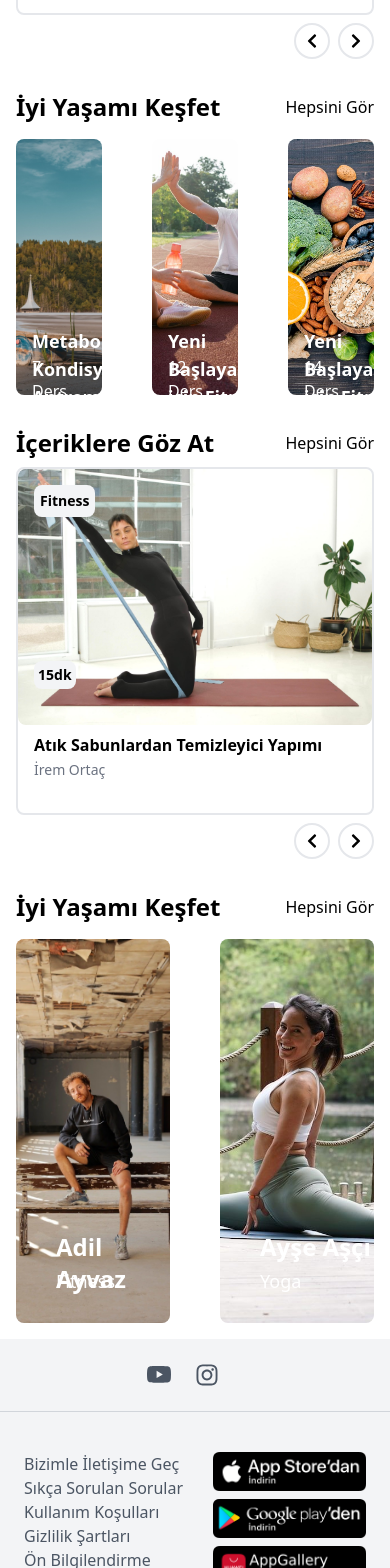
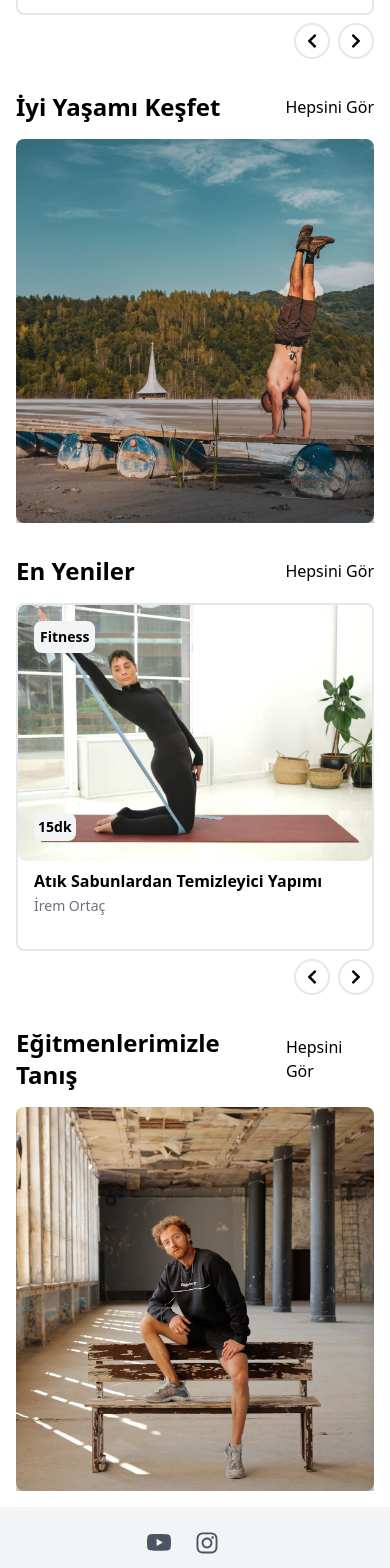
Before and after one commit to dogukancaner/iyiyasa-app, a React (Create React App) app: page / in a window 390 px wide. Shown: the part 1060-2628 px from the top of the page. Built offline with nearby package versions, Linux system fonts and the light colour scheme.

Commit message:
add responsive design Instructor.js and DiscoverContent.js

```diff
--- a/src/components/Content.js
+++ b/src/components/Content.js
@@ -105,7 +105,7 @@ const Content = () => {
                   <span className="absolute left-4 top-4 text-black border-2 p-1 border-transparent rounded-lg text-sm bg-gray-100 font-bold">
                     {item.category}
                   </span>
-                  <span className="absolute top-48 left-4 text-black border-gray-100  p-1 rounded-lg text-sm bg-gray-100 font-bold">
+                  <span className="absolute top-52 left-4 text-black border-gray-100  p-1 rounded-lg text-sm bg-gray-100 font-bold">
                     15dk
                   </span>
                   <div className="pl-4 h-20 mt-2">
--- a/src/components/DiscoverContent.js
+++ b/src/components/DiscoverContent.js
@@ -12,7 +12,7 @@ import "swiper/css/pagination";
 import "swiper/css/navigation";
 
 // import required modules
-import { Pagination, Navigation } from "swiper";
+import { Pagination } from "swiper";
 
 const sliderObject = [
   {
@@ -56,14 +56,11 @@ const Content = () => {
       </div>
       <div>
         <Swiper
-          className="mt-4"
-          modules={[Pagination, Navigation]}
-          spaceBetween={50}
-          slidesPerView={3}
-          navigation={false}
+          slidesPerView={1}
+          spaceBetween={10}
           breakpoints={{
             640: {
-              slidesPerView: 2,
+              slidesPerView: 1,
               spaceBetween: 10,
             },
             768: {
@@ -72,9 +69,74 @@ const Content = () => {
             },
             1024: {
               slidesPerView: 3,
-              spaceBetween: 30,
+              spaceBetween: 40,
             },
           }}
+          modules={[Pagination]}
+          className="mt-4"
+        >
+          {sliderObject.map((item, index) => (
+            <SwiperSlide key={index}>
+              <div className="group w-full h-96 [perspective:1000px]">
+                <div className="relative h-full rounded-xl shadow-xl transition-all duration-500 [transform-style:preserve-3d] group-hover:[transform:rotateY(180deg)]">
+                  <div className="absolute inset-0">
+                    <img
+                      className="h-full w-full rounded-lg object-cover shadow-xl shadow-black/40"
+                      src={item.image}
+                      alt=""
+                    />
+                  </div>
+                  <div className="absolute inset-0 h-full w-full rounded-xl bg-black/80 px-12 text-center text-slate-200 [transform:rotateY(180deg)] [backface-visibility:hidden]">
+                    <div className="flex min-h-full flex-col items-center justify-center">
+                      <h1 className="text-3xl font-bold">
+                        {item.instructorname}
+                      </h1>
+                      <p className="text-xl">{item.title}</p>
+                      <button className="mt-4 rounded-md bg-neutral-800 py-1 px-2 text-lg hover:bg-neutral-900">
+                        Keşfet
+                      </button>
+                    </div>
+                  </div>
+                </div>
+              </div>
+              {/* <div className="flex flex-col items-start relative">
+                <img
+                  src={item.image}
+                  alt="content-slider1"
+                  className="w-full object-cover h-96 rounded-lg"
+                />
+                <div className=" absolute top-72 pl-10">
+                  <h1 className=" text-white font-bold mt-1 mb-1 text-2xl">
+                    {item.instructorname}
+                  </h1>
+                </div>
+                <div className="absolute pl-10 mb-4 text-white text-lg flex font-medium top-80 gap-96 mt-2 ">
+                  <p>{item.branch}</p>
+                  <p className="ml-24">Keşfet</p>
+                </div>
+              </div> */}
+            </SwiperSlide>
+          ))}
+        </Swiper>
+        {/* <Swiper
+          slidesPerView={3}
+          spaceBetween={10}
+          breakpoints={{
+            640: {
+              slidesPerView: 1,
+              spaceBetween: 20,
+            },
+            768: {
+              slidesPerView: 2,
+              spaceBetween: 40,
+            },
+            1024: {
+              slidesPerView: 3,
+              spaceBetween: 50,
+            },
+          }}
+          modules={[Pagination]}
+          className="mySwiper"
         >
           {sliderObject.map((item, index) => (
             <SwiperSlide key={index}>
@@ -96,7 +158,7 @@ const Content = () => {
               </div>
             </SwiperSlide>
           ))}
-        </Swiper>
+        </Swiper> */}
       </div>
     </div>
   );
--- a/src/components/Instructor.js
+++ b/src/components/Instructor.js
@@ -1,6 +1,5 @@
 import React from "react";
 
-import DiscoverContent1 from "../img/discover-content.jpg";
 import Instructor1 from "../img/instructor-1.jpg";
 import Instructor2 from "../img/instructor-2.jpg";
 
@@ -12,7 +11,7 @@ import "swiper/css/pagination";
 import "swiper/css/navigation";
 
 // import required modules
-import { Pagination, Navigation } from "swiper";
+import { Pagination } from "swiper";
 
 const sliderObject = [
   {
@@ -30,40 +29,66 @@ const sliderObject = [
     instructorname: "Adil Ayvaz",
     branch: "Fitness",
   },
+  {
+    image: Instructor2,
+    instructorname: "Ayşe Aşçı",
+    branch: "Yoga",
+  },
 ];
 
 const Content = () => {
   return (
     <div className="container mx-auto p-4">
       <div className="flex justify-between items-center">
-        <h1 className="text-2xl font-bold">İyi Yaşamı Keşfet</h1>
+        <h1 className="text-2xl font-bold">Eğitmenlerimizle Tanış</h1>
         <span>Hepsini Gör</span>
       </div>
       <div>
         <Swiper
-          className="mt-4"
-          modules={[Pagination, Navigation]}
-          spaceBetween={50}
-          slidesPerView={2}
-          navigation={false}
+          slidesPerView={1}
+          spaceBetween={10}
           breakpoints={{
             640: {
-              slidesPerView: 2,
+              slidesPerView: 1,
               spaceBetween: 10,
             },
             768: {
-              slidesPerView: 2,
+              slidesPerView: 1,
               spaceBetween: 20,
             },
             1024: {
               slidesPerView: 2,
-              spaceBetween: 30,
+              spaceBetween: 40,
             },
           }}
+          modules={[Pagination]}
+          className="mt-4"
         >
           {sliderObject.map((item, index) => (
             <SwiperSlide key={index}>
-              <div className="flex flex-col items-start relative">
+              <div className="group w-full h-96 [perspective:1000px]">
+                <div className="relative h-full rounded-xl shadow-xl transition-all duration-500 [transform-style:preserve-3d] group-hover:[transform:rotateY(180deg)]">
+                  <div className="absolute inset-0">
+                    <img
+                      className="h-full w-full rounded-lg object-cover shadow-xl shadow-black/40"
+                      src={item.image}
+                      alt=""
+                    />
+                  </div>
+                  <div className="absolute inset-0 h-full w-full rounded-xl bg-black/80 px-12 text-center text-slate-200 [transform:rotateY(180deg)] [backface-visibility:hidden]">
+                    <div className="flex min-h-full flex-col items-center justify-center">
+                      <h1 className="text-3xl font-bold">
+                        {item.instructorname}
+                      </h1>
+                      <p className="text-xl">{item.branch}</p>
+                      <button className="mt-4 rounded-md bg-neutral-800 py-1 px-2 text-lg hover:bg-neutral-900">
+                        Keşfet
+                      </button>
+                    </div>
+                  </div>
+                </div>
+              </div>
+              {/* <div className="flex flex-col items-start relative">
                 <img
                   src={item.image}
                   alt="content-slider1"
@@ -78,7 +103,7 @@ const Content = () => {
                   <p>{item.branch}</p>
                   <p className="ml-24">Keşfet</p>
                 </div>
-              </div>
+              </div> */}
             </SwiperSlide>
           ))}
         </Swiper>
--- a/src/components/NewContent.js
+++ b/src/components/NewContent.js
@@ -206,7 +206,7 @@ const NewContent = () => {
   return (
     <div className="container mx-auto p-4">
       <div className="flex justify-between items-center mb-2">
-        <h1 className="text-2xl font-bold">İçeriklere Göz At</h1>
+        <h1 className="text-2xl font-bold">En Yeniler</h1>
         <span>Hepsini Gör</span>
       </div>
       <div>
@@ -228,7 +228,7 @@ const NewContent = () => {
             },
           }}
           modules={[Pagination]}
-          className="mySwiper"
+          className="mt-4"
         >
           {sliderObject.map((item, index) => (
             <SwiperSlide key={index}>
@@ -242,7 +242,7 @@ const NewContent = () => {
                   <span className="absolute left-4 top-4 text-black border-2 p-1 border-transparent rounded-lg text-sm bg-gray-100 font-bold">
                     {item.category}
                   </span>
-                  <span className="absolute top-48 left-4 text-black border-gray-100  p-1 rounded-lg text-sm bg-gray-100 font-bold">
+                  <span className="absolute top-52 left-4 text-black border-gray-100  p-1 rounded-lg text-sm bg-gray-100 font-bold">
                     15dk
                   </span>
                   <div className="pl-4 h-20 mt-2">
```
